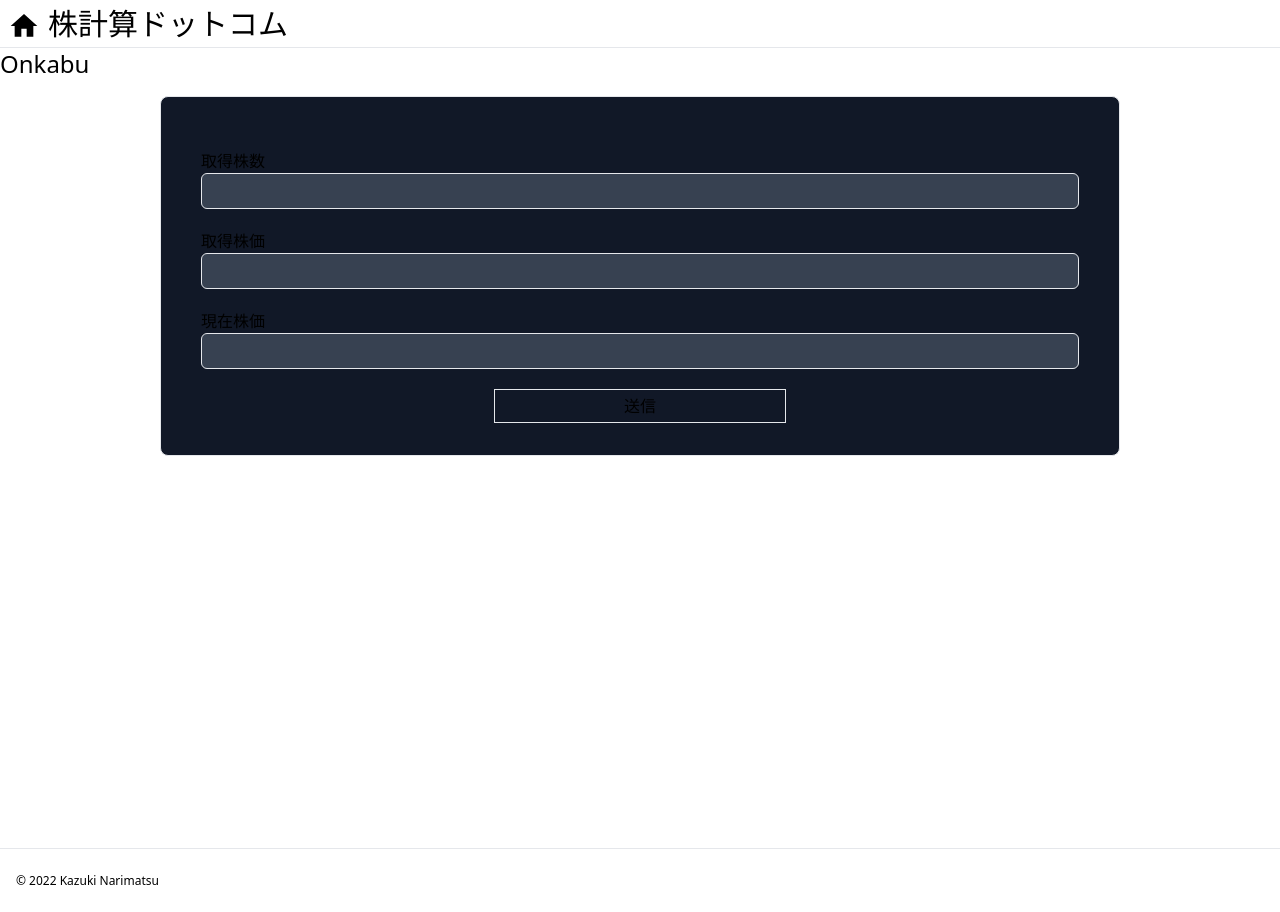
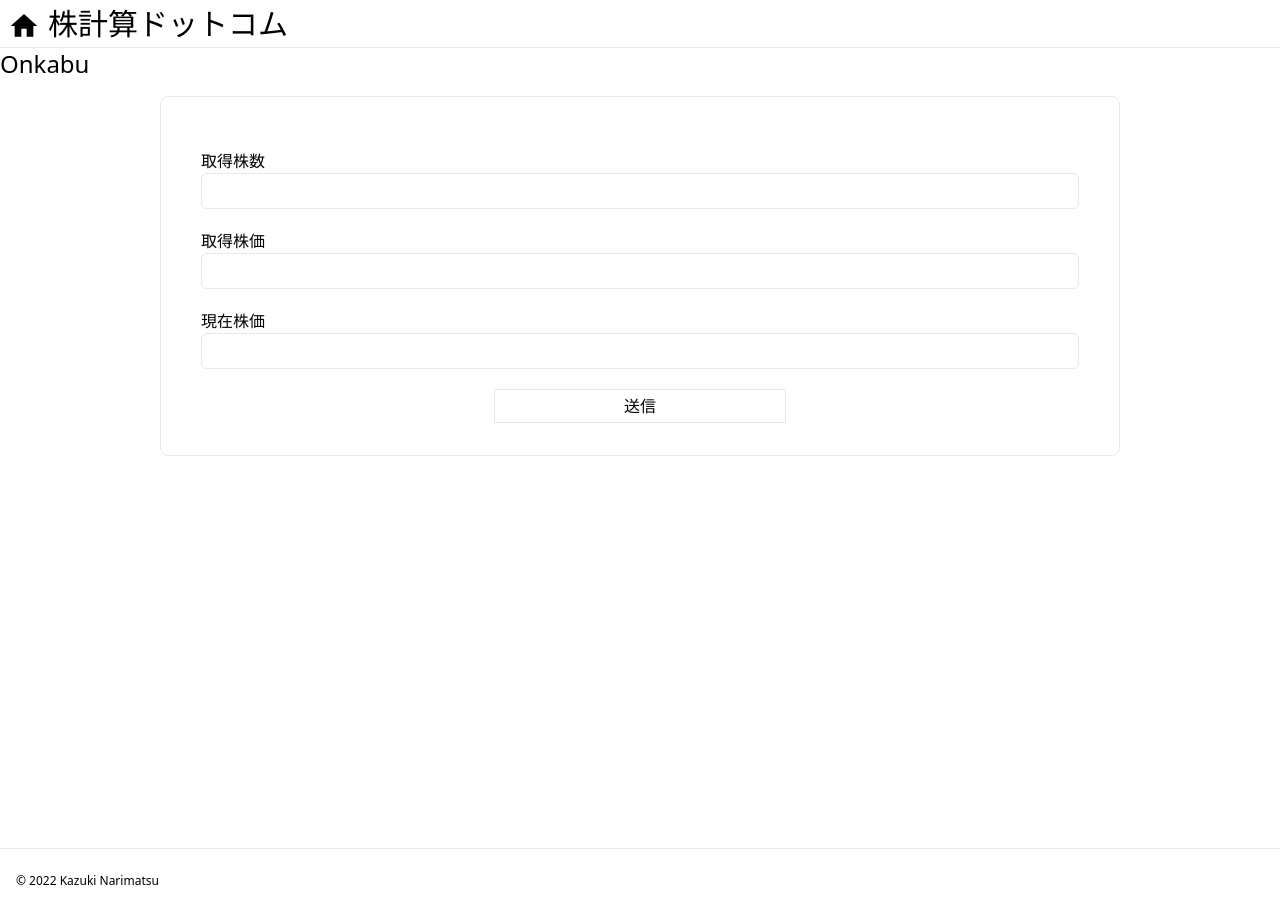
Before and after one commit to knarimatsu/kabukeisan_fe, a Next.js app: page /onkabu in a window 1280 px wide. Built offline with nearby package versions, Linux system fonts and the light colour scheme; no server answers.

Commit message:
fix: darkmode

```diff
--- a/src/pages/onkabu/index.tsx
+++ b/src/pages/onkabu/index.tsx
@@ -35,7 +35,7 @@ const Onkabu = () => {
             <main className="h-screen dark:bg-black dark:text-gray-400">
                 <h1 className="text-2xl ">{"Onkabu"}</h1>
                 <form
-                    className="px-10 py-8 w-3/4 my-4 mx-auto border rounded-lg bg-gray-900"
+                    className="px-10 py-8 w-3/4 my-4 mx-auto border rounded-lg dark:bg-gray-900"
                     onSubmit={handleSubmit(calcOnkabu)}
                 >
                     <label htmlFor="stock" className="block my-5">
@@ -44,7 +44,7 @@ const Onkabu = () => {
                             id="stock"
                             type="text"
                             {...register("stock")}
-                            className="block border w-full h-9 outline-none p-3 rounded-md bg-gray-700"
+                            className="block border w-full h-9 outline-none p-3 rounded-md dark:bg-gray-700"
                         />
                     </label>
                     <label htmlFor="buy-price" className="block my-5">
@@ -53,7 +53,7 @@ const Onkabu = () => {
                             id="buy-price"
                             type="text"
                             {...register("buyPrice")}
-                            className="block border w-full h-9 outline-none p-3 rounded-md bg-gray-700"
+                            className="block border w-full h-9 outline-none p-3 rounded-md dark:bg-gray-700"
                         />
                     </label>
                     <label htmlFor="now-price" className="block my-5">
@@ -62,7 +62,7 @@ const Onkabu = () => {
                             id="now-price"
                             type="text"
                             {...register("nowPrice")}
-                            className="block border w-full h-9 outline-none p-3 rounded-md dark: bg-gray-700"
+                            className="block border w-full h-9 outline-none p-3 rounded-md dark:bg-gray-700"
                         />
                     </label>
                     <div className="mx-auto w-1/3">
```
